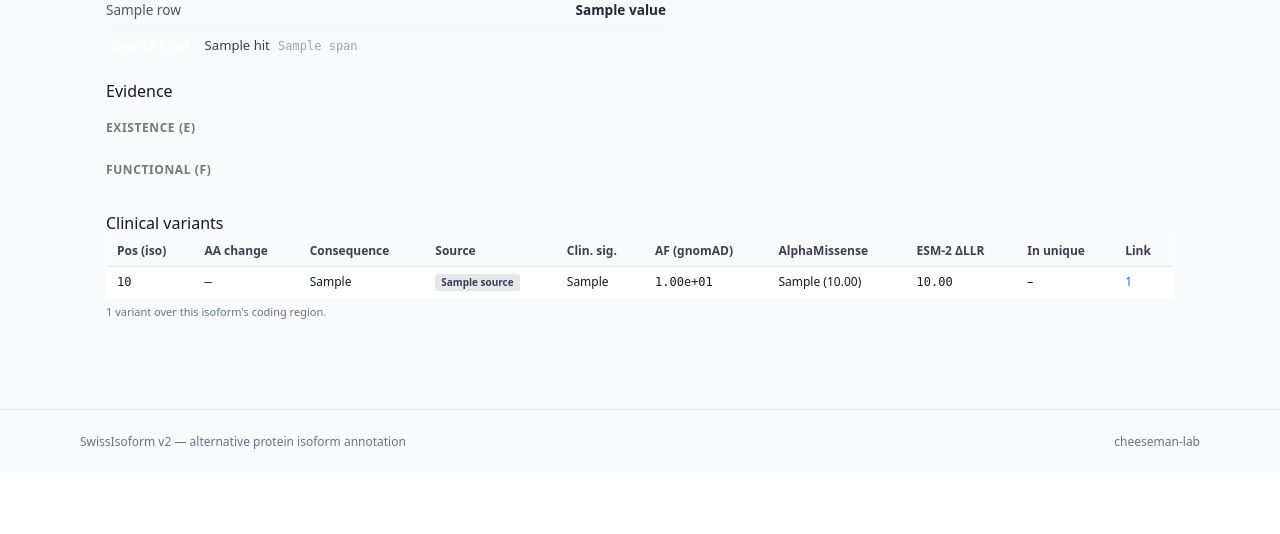
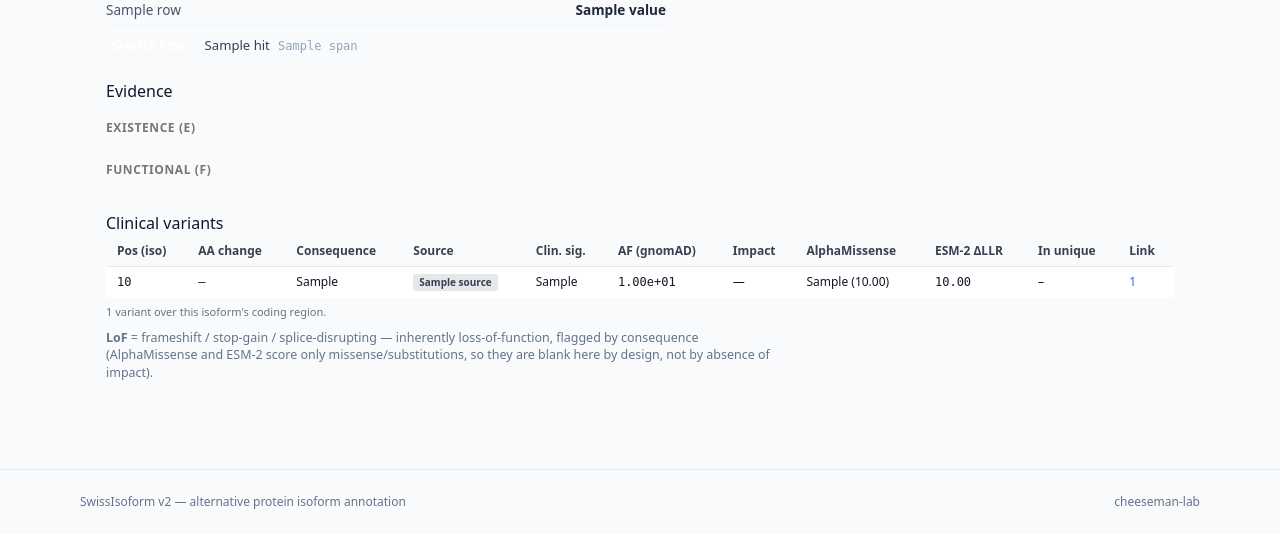
Before and after one commit to cheeseman-lab/swissisoform-v2, a Flask app: template website/src/swissisoform_site/templates/isoform.html in a window 1280 px wide. Shown: the part 1790-2324 px from the top of the page. Before the commit the page ends 2239 px from the top, so only its background shows below. Run offline with Flask 3, Linux system fonts and the light colour scheme; the template is opened without the code that fills it: most values are stand-ins (such as "Sample title", 1, 10 or a date in 2020); form fields are guessed from the names that the template uses; parts of the project's set-up code (start-up, migrations or seed data) failed here and were passed over; some libraries are stand-ins or nearby versions.

Commit message:
feat(ui): flag LoF variants by consequence (independent of AlphaMissense/ESM)
The variant table now shows an Impact column: frameshift/stop-gain/splice variants
are flagged 'LoF' from the isoform-frame consequence, since AlphaMissense and ESM-2
score only missense/substitutions and leave LoF blank by design. Uses
isoform_consequence (alt-ORF frame) so extension-region LoF/missense aren't hidden
behind the canonical-frame 'intronic' label. Footnote explains the limitation.

Co-Authored-By: Claude Opus 4.8 (1M context) <noreply@anthropic.com>

```diff
--- a/website/src/swissisoform_site/static/css/site.css
+++ b/website/src/swissisoform_site/static/css/site.css
@@ -551,3 +551,11 @@
 .diff-compare tr.cmp-hot .dm-ratio { font-weight: 700; }
 .diff-conf { font-size: .72rem; color: #64748b; background: #f1f5f9; border-radius: 4px;
   padding: .05rem .4rem; margin-left: .5rem; font-family: ui-monospace, monospace; }
+
+/* variant LoF / impact flagging */
+.variants-table tr.var-lof { background: #fff7ed; }
+.impact-lof { display:inline-block; font-size:.7rem; font-weight:700; color:#fff; background:#ea580c;
+  padding:.05rem .4rem; border-radius:4px; }
+.impact-dmg { display:inline-block; font-size:.7rem; font-weight:600; color:#fff; background:#dc2626;
+  padding:.05rem .4rem; border-radius:4px; }
+.var-foot { font-size:.78rem; color:#64748b; margin:.5rem 0 0; max-width:680px; line-height:1.4; }
--- a/website/src/swissisoform_site/templates/_tab_variants.html
+++ b/website/src/swissisoform_site/templates/_tab_variants.html
@@ -8,6 +8,7 @@
       <th>Source</th>
       <th>Clin. sig.</th>
       <th>AF (gnomAD)</th>
+      <th>Impact</th>
       <th>AlphaMissense</th>
       <th>ESM-2 ΔLLR</th>
       <th>In unique</th>
@@ -18,10 +19,13 @@
     {% for v in variant_rows %}
       {% set sig = (v.clinical_significance or '')|lower %}
       {% set is_path = 'pathogenic' in sig %}
+      {% set conseq = (v.isoform_consequence or v.consequence or '')|lower %}
+      {% set is_lof = 'frameshift' in conseq or 'stop_gain' in conseq or 'stop_lost' in conseq
+                      or 'start_lost' in conseq or 'splice_donor' in conseq or 'splice_acceptor' in conseq %}
       {% set aa_ref = v.isoform_aa_ref if v.isoform_aa_ref is not none else v.aa_ref %}
       {% set aa_alt = v.isoform_aa_alt if v.isoform_aa_alt is not none else v.aa_alt %}
       {% set url = variant_url(v.variant_id, v.source, v.rs_id) %}
-      <tr class="{{ 'var-pathogenic' if is_path else '' }}">
+      <tr class="{{ 'var-pathogenic' if is_path else ('var-lof' if is_lof else '') }}">
         <td class="var-num">
           {% if v.isoform_protein_pos is not none %}{{ v.isoform_protein_pos|int }}{% else %}—{% endif %}
         </td>
@@ -33,6 +37,11 @@
         <td>{{ v.clinical_significance or '—' }}</td>
         <td class="var-num">
           {% if v.allele_frequency is not none %}{{ '%.2e'|format(v.allele_frequency|float) }}{% else %}—{% endif %}
+        </td>
+        <td>
+          {% if is_lof %}<span class="impact-lof">LoF</span>
+          {% elif v.effect_damaging %}<span class="impact-dmg">damaging</span>
+          {% else %}—{% endif %}
         </td>
         <td>
           {% if v.am_class %}{{ v.am_class }}{% if v.am_pathogenicity is not none %} ({{ '%.2f'|format(v.am_pathogenicity|float) }}){% endif %}{% else %}—{% endif %}
@@ -49,6 +58,11 @@
   </tbody>
 </table>
 <p class="var-count">{{ variant_rows|length }} variant{{ '' if variant_rows|length == 1 else 's' }} over this isoform's coding region.</p>
+<p class="var-foot">
+  <strong>LoF</strong> = frameshift / stop-gain / splice-disrupting — inherently loss-of-function,
+  flagged by consequence (AlphaMissense and ESM-2 score only missense/substitutions, so they are
+  blank here by design, not by absence of impact).
+</p>
 {% else %}
 <p class="empty">No clinical variants intersect this isoform's coding region.</p>
 {% endif %}
```
